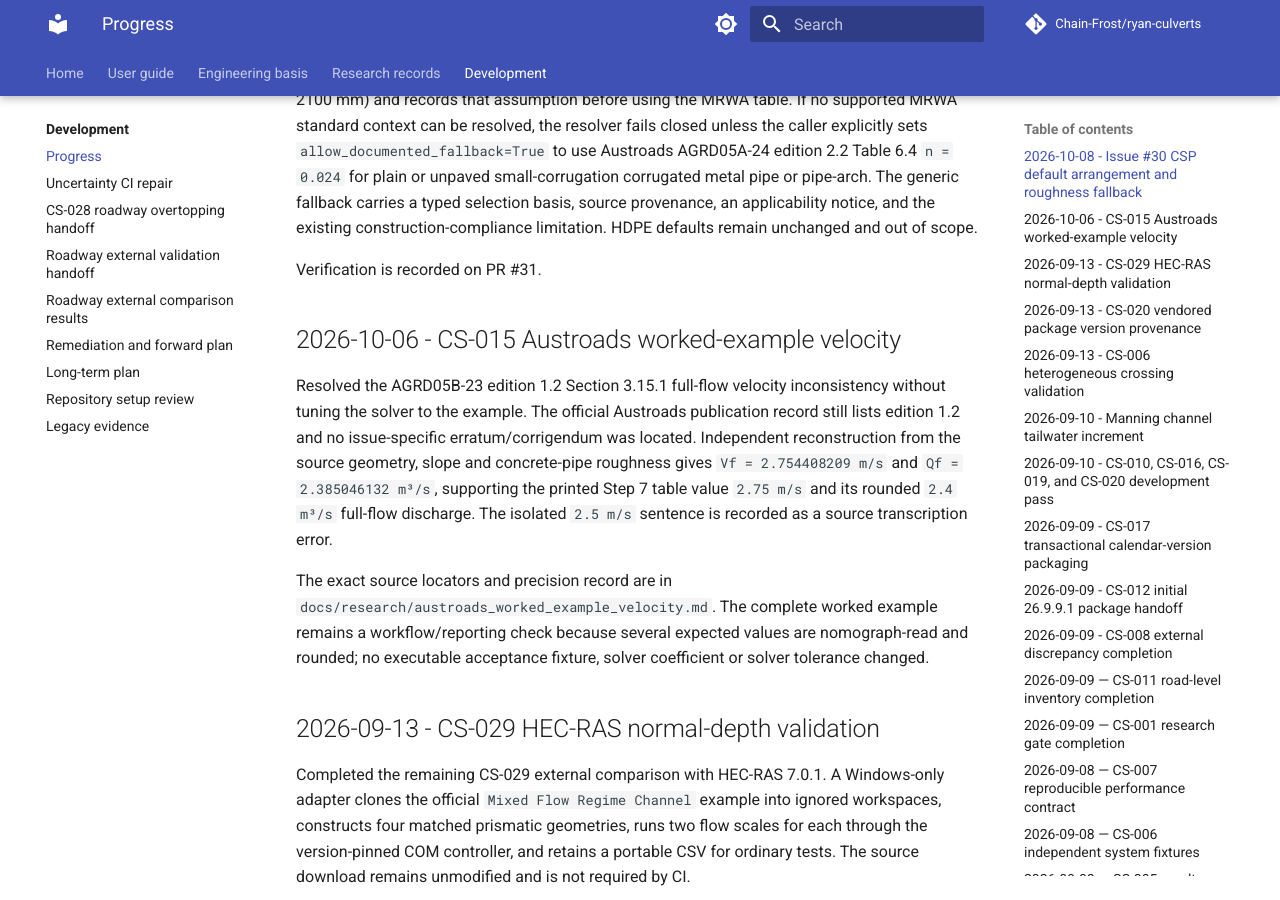
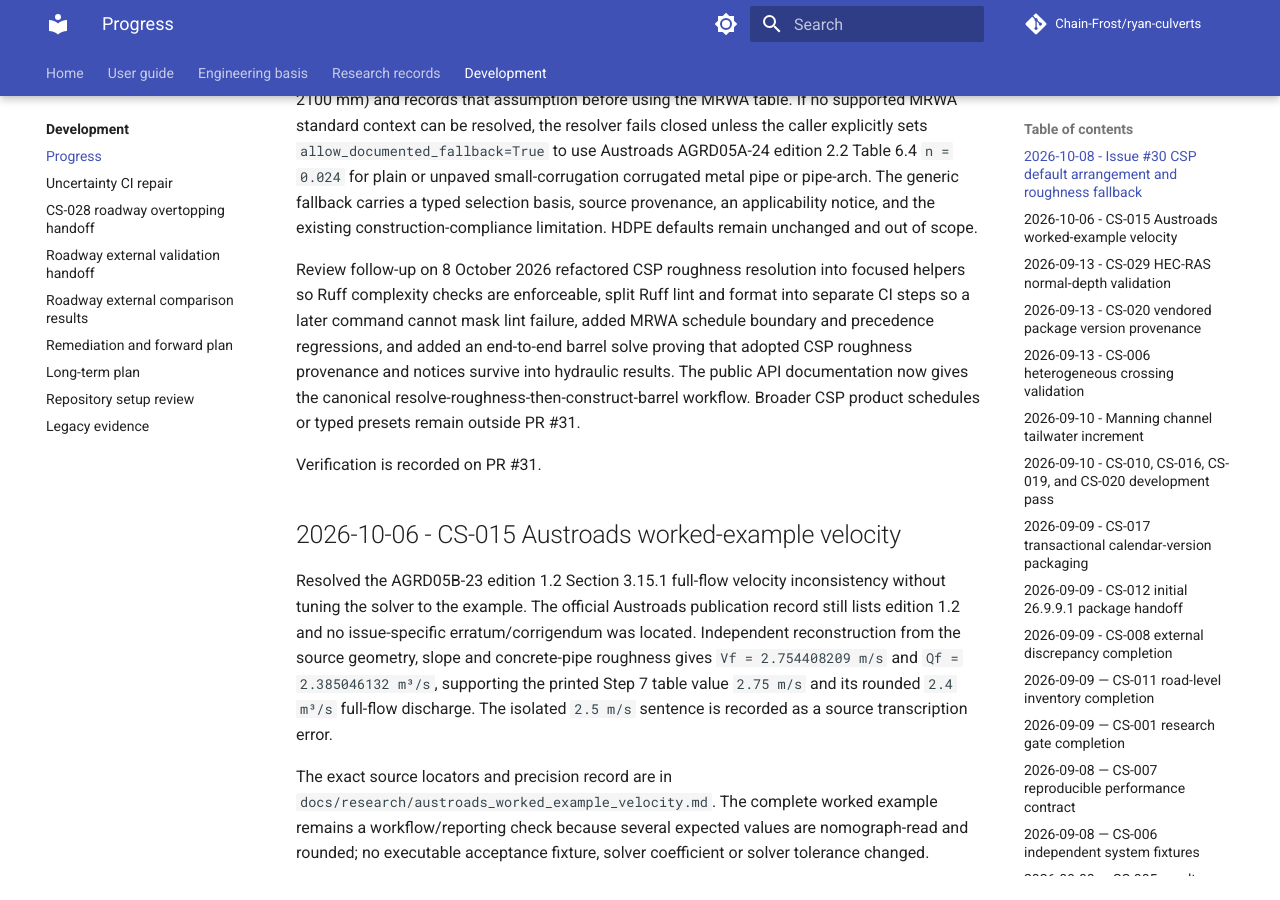
Before and after one commit to Chain-Frost/ryan-culverts, an MkDocs documentation site: the page built from docs/progress.md, in a window 1280 px wide and 900 px high, scrolled down 396 px. Built offline with MkDocs 1.6.1 and Material for MkDocs 9.7.7, drawn with Linux system fonts in a browser that asks for light colours; comment, search, counter and statistics services are not loaded.

Commit message:
Record PR 31 review follow-up

```diff
--- a/docs/progress.md
+++ b/docs/progress.md
@@ -16,6 +16,14 @@ sets `allow_documented_fallback=True` to use Austroads AGRD05A-24 edition 2.2 Ta
 The generic fallback carries a typed selection basis, source provenance, an applicability
 notice, and the existing construction-compliance limitation. HDPE defaults remain
 unchanged and out of scope.
+
+Review follow-up on 8 October 2026 refactored CSP roughness resolution into
+focused helpers so Ruff complexity checks are enforceable, split Ruff lint and format into
+separate CI steps so a later command cannot mask lint failure, added MRWA schedule boundary
+and precedence regressions, and added an end-to-end barrel solve proving that adopted CSP
+roughness provenance and notices survive into hydraulic results. The public API documentation
+now gives the canonical resolve-roughness-then-construct-barrel workflow. Broader CSP product
+schedules or typed presets remain outside PR #31.
 
 Verification is recorded on PR #31.
 
```
